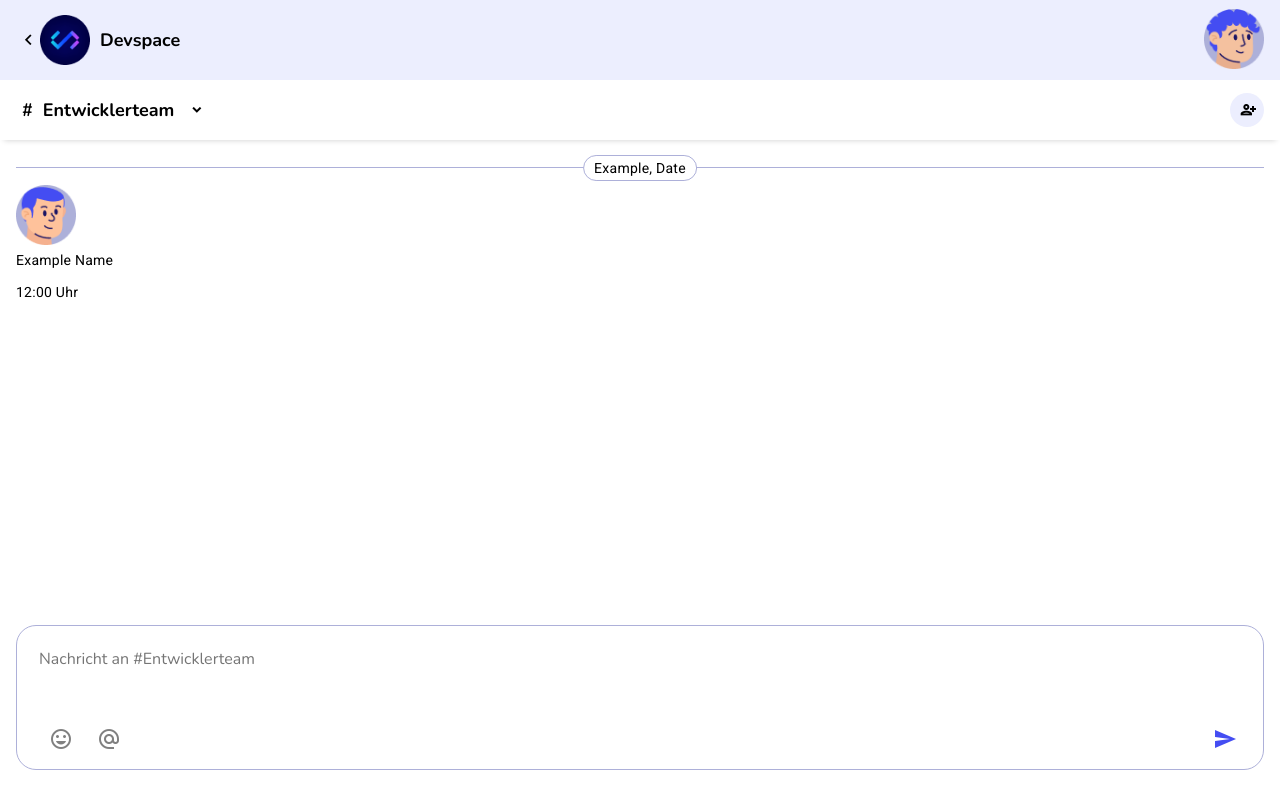
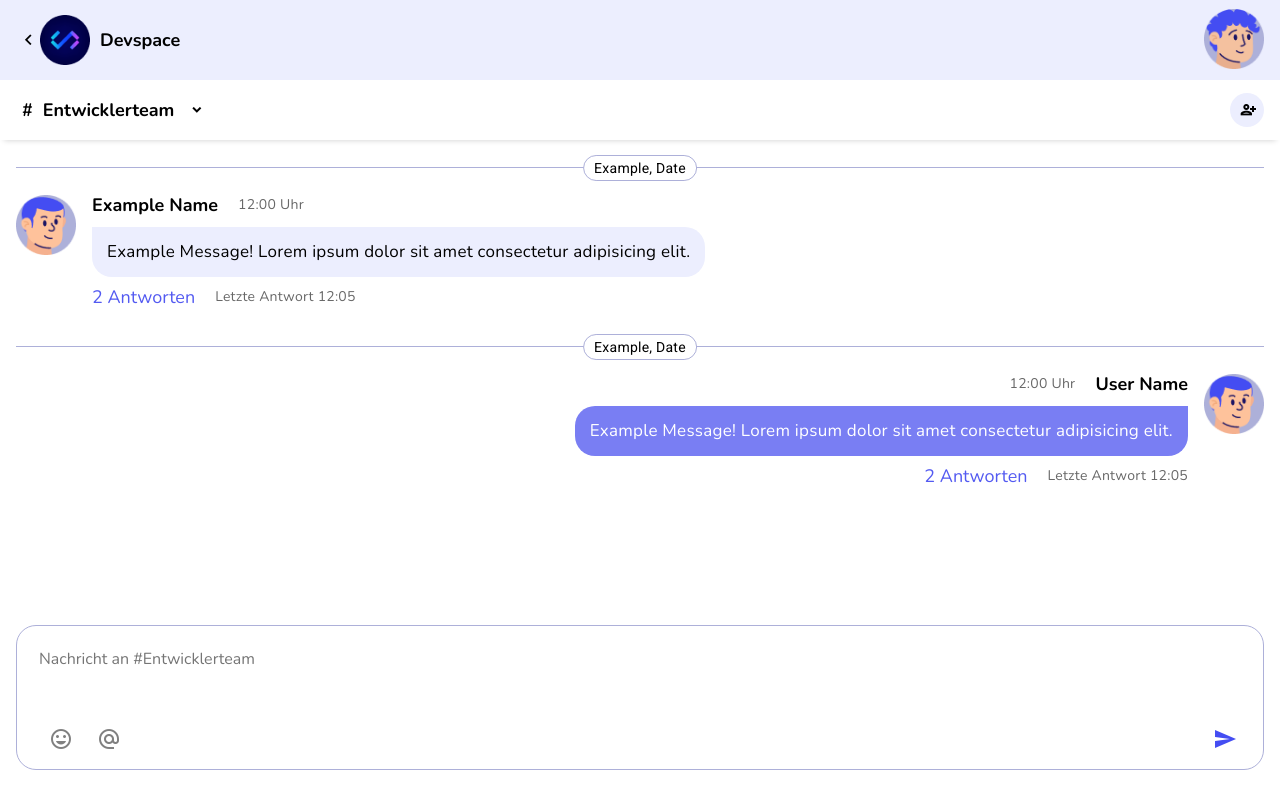
Before and after one commit to Nemesis502/da_bubble_410, an Angular app: page /chat in a window 1280 px wide. Built offline with nearby package versions, Linux system fonts and the light colour scheme.

Commit message:
finished example message html and css

```diff
--- a/src/app/main-content/chat-template/chat-template.component.html
+++ b/src/app/main-content/chat-template/chat-template.component.html
@@ -25,21 +25,59 @@
         <span></span>
         <p>Example, Date</p>
       </div>
-    <div class="msg-avatar"><img src="./assets/img/avatar/2.png" alt=""></div>
+      <div class="msg-body">
+        <div class="msg-avatar">
+          <img src="./assets/img/avatar/2.png" alt="" />
+        </div>
         <div class="msg-main">
           <div class="msg-info">
-        <p>Example Name</p>
-        <p>12:00 Uhr</p>
+            <p class="chatter-name nuito18px700">Example Name</p>
+            <p class="msg-time">12:00 Uhr</p>
           </div>
-      <div class="msg-content"></div>
-      <div class="msg-answers"></div>
+          <div class="msg-content">
+              <p class="msg-text">
+                Example Message! Lorem ipsum dolor sit amet consectetur
+                adipisicing elit.
+              </p>
+          </div>
+          <div class="msg-answers"><button>2 Antworten</button><p class="answer-time">Letzte Antwort 12:05</p></div>
           <div class="msg-reactions"></div>
+        </div>
+      </div>
+    </div>
+        <div class="msg-own">
+      <div class="msg-header">
+        <span></span>
+        <p>Example, Date</p>
+      </div>
+      <div class="msg-own-body">
+        <div class="msg-avatar">
+          <img src="./assets/img/avatar/2.png" alt="" />
+        </div>
+        <div class="msg-own-main">
+          <div class="msg-own-info">
+            <p class="chatter-name nuito18px700">User Name</p>
+            <p class="msg-time">12:00 Uhr</p>
+          </div>
+          <div class="msg-own-content">
+              <p class="msg-text">
+                Example Message! Lorem ipsum dolor sit amet consectetur
+                adipisicing elit.
+              </p>
+          </div>
+          <div class="msg-own-answers"><button>2 Antworten</button><p class="answer-time">Letzte Antwort 12:05</p></div>
+          <div class="msg-reactions"></div>
+        </div>
       </div>
     </div>
   </section>
   <section class="chat-interface">
     <mat-card class="chat-card" appearance="outlined">
-    <textarea name="" id="chat-field" placeholder="Nachricht an #Entwicklerteam"></textarea>
+      <textarea
+        name=""
+        id="chat-field"
+        placeholder="Nachricht an #Entwicklerteam"
+      ></textarea>
       <mat-card-actions class="chat-buttons">
         <div class="buttons-left">
           <button><mat-icon fontIcon="insert_emoticon"></mat-icon></button>
--- a/src/app/main-content/chat-template/chat-template.component.scss
+++ b/src/app/main-content/chat-template/chat-template.component.scss
@@ -36,12 +36,10 @@
   }
 }
 
-
-  img {
-    height: 60px;
-    width: 60px;
-  }
-
+img {
+  height: 60px;
+  width: 60px;
+}
 
 .mat-icon-top {
   font-size: 12px;
@@ -180,10 +178,11 @@
 //Massage SCSS
 
 .chat-body {
-  margin-top: 10px;
-  margin-left: 16px;
-  margin-right: 16px;
-  margin-bottom: 10px;
+  padding-top: 10px;
+  padding-left: 16px;
+  padding-right: 16px;
+  padding-bottom: 10px;
+  flex-direction: column;
   display: flex;
   flex-grow: 1;
   overflow-y: scroll;
@@ -219,3 +218,120 @@
     white-space: nowrap;
   }
 }
+
+.msg-body {
+  display: flex;
+  padding-top: 10px;
+}
+
+.msg-own-body {
+  display: flex;
+  padding-top: 10px;
+  flex-direction: row-reverse;
+}
+
+.msg-info {
+  display: flex;
+  align-items: center;
+}
+
+.msg-own-info {
+  display: flex;
+  align-items: center;
+  flex-direction: row-reverse;
+}
+
+.msg-main {
+  margin-left: 16px;
+}
+
+.msg-own-main {
+  margin-right: 16px;
+}
+
+.msg-time {
+  margin-left: 20px;
+  margin-right: 20px;
+  font-family: "nunito";
+  font-weight: 400;
+  font-size: 14px;
+  color: #686868;
+}
+
+.msg-content {
+  background-color: $Bg;
+  padding: 15px;
+  border-radius: 20px;
+  border-top-left-radius: 0;
+  .msg-text {
+    font-family: "nunito";
+    font-weight: 400;
+    font-size: 17px;
+    padding-bottom: 0px;
+    margin-bottom: 0px;
+  }
+}
+
+.msg-own-content {
+  background-color: $purple2;
+  padding: 15px;
+  border-radius: 20px;
+  border-top-right-radius: 0;
+    .msg-text {
+    font-family: "nunito";
+    font-weight: 400;
+    font-size: 17px;
+    padding-bottom: 0px;
+    margin-bottom: 0px;
+    color: white;
+  }
+}
+
+.msg-answers {
+  display: flex;
+  margin-top: 8px;
+  align-items: center;
+  padding-bottom: 20px;
+  button {
+    background-color: transparent;
+    border: none;
+    font-family: "nunito";
+    font-size: 18px;
+    font-weight: 400;
+    color: $purple3;
+    padding: 0px;
+  }
+  .answer-time {
+    margin-left: 20px;
+    font-family: "nunito";
+    font-weight: 400;
+    font-size: 14px;
+    color: #686868;
+    margin-bottom: 0px;
+  }
+}
+
+.msg-own-answers {
+  display: flex;
+  margin-top: 8px;
+  align-items: center;
+  padding-bottom: 20px;
+  justify-content: flex-end;
+  button {
+    background-color: transparent;
+    border: none;
+    font-family: "nunito";
+    font-size: 18px;
+    font-weight: 400;
+    color: $purple3;
+    padding: 0px;
+  }
+  .answer-time {
+    margin-left: 20px;
+    font-family: "nunito";
+    font-weight: 400;
+    font-size: 14px;
+    color: #686868;
+    margin-bottom: 0px;
+  }
+}
```
Lines whose indentation alone changed are shown as unchanged.
